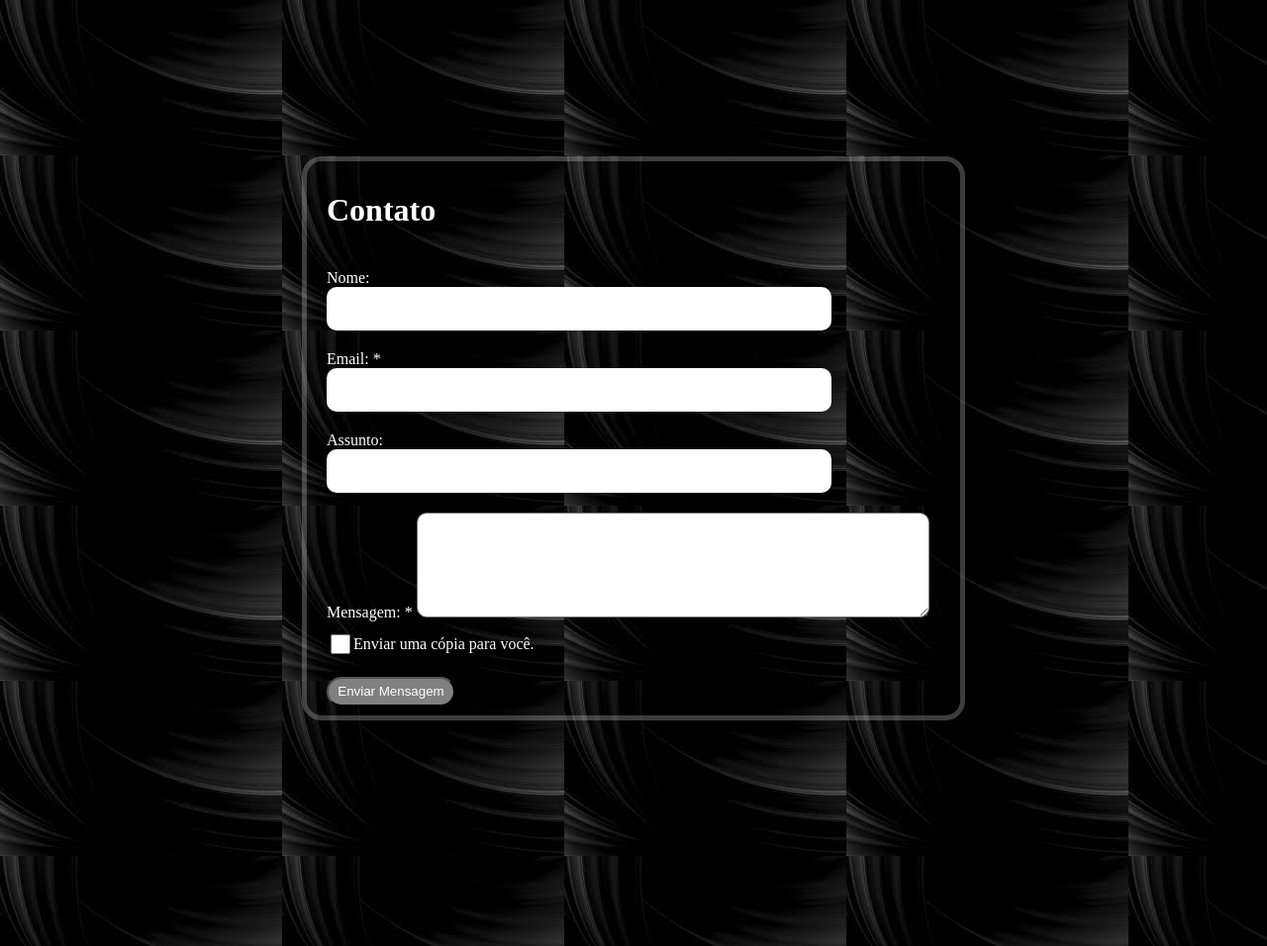
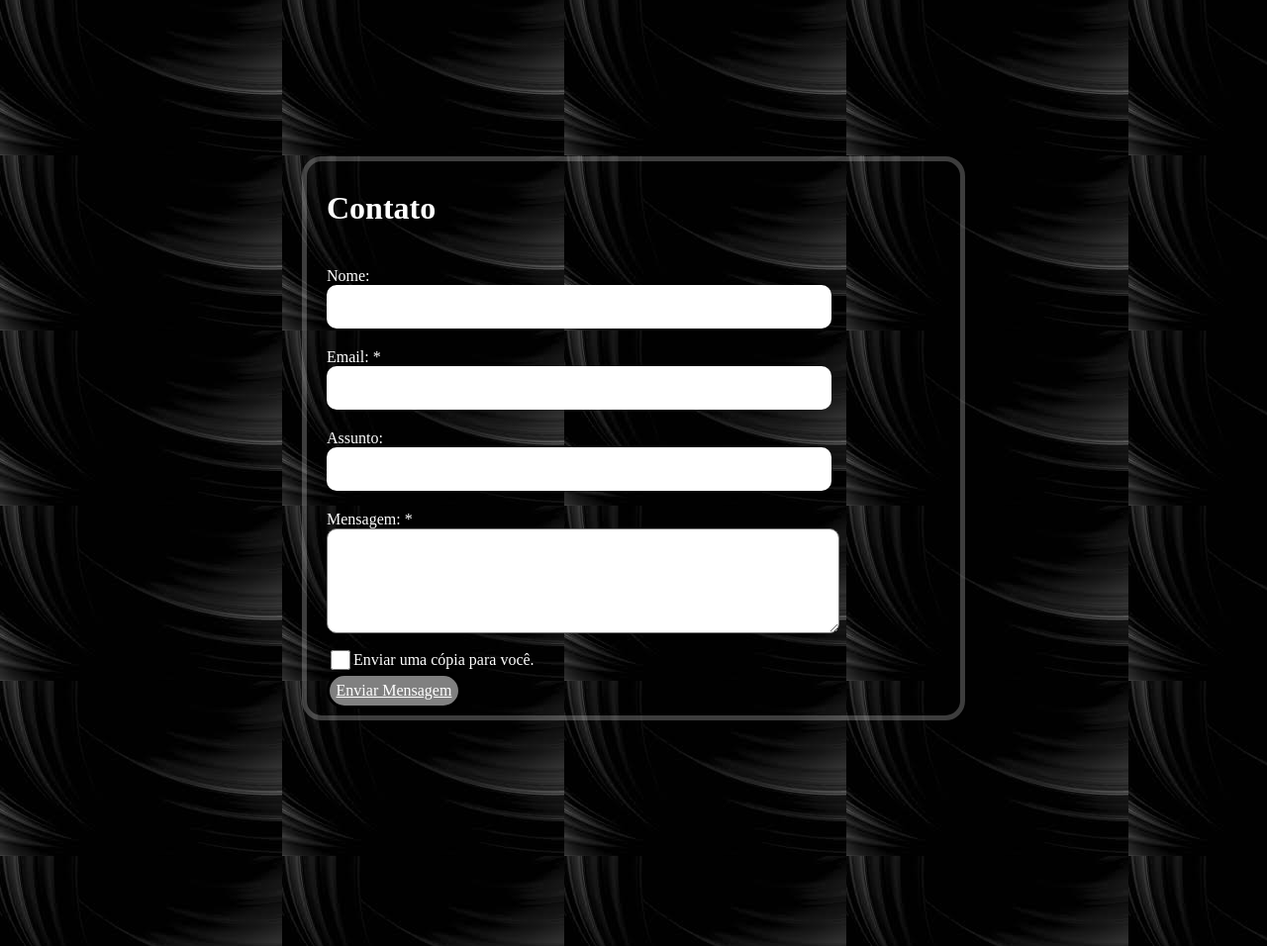
Before and after one commit to Rafael-Marcio/Projeto, a PHP site: page / in a window 1280 px wide. Shown: the part 197-1153 px from the top of the page at 99% size. Run offline with PHP 8.4, Linux system fonts and the light colour scheme.

Commit message:
Rafael-Marcio
Update site

```diff
--- a/Projeto simultanea/CSS/index.css
+++ b/Projeto simultanea/CSS/index.css
@@ -53,3 +53,6 @@ button{
     background-color: rgb(61, 21, 135);
     color: white;
 }
+a{
+    color: white;
+}
--- a/contato/CSS/index.css
+++ b/contato/CSS/index.css
@@ -56,3 +56,14 @@ input{
 .box{
     margin-top: 20px;
 }
+a{
+    width: 130px;
+    height: 30px;
+    background-color: gray;
+    display: flex;
+    justify-content: center;
+    align-items: center;
+    border: 3px solid black;
+    border-radius: 20px;
+    color: white;
+}
--- a/contato/index.html
+++ b/contato/index.html
@@ -26,14 +26,14 @@
             <input type="text" id="nome" name="nome">
         </div>
         <div class="box">
-            <label>Mensagem: *</label>
+            <label>Mensagem: *</label><br>
             <textarea id="mensagem" name="w3review" rows="4" cols="50">
             </textarea>
         </div>
         <div class="copia">
             <input type="checkbox" id="copia">Enviar uma cópia para você.</input>
         </div>
-        <button class="enviar">Enviar Mensagem</button>
+        <a href="index2.html" <button  class="enviar">Enviar Mensagem</button></a>
     </div>
 
 
```
Also changed, not shown: Projeto simultanea/index.html (+6 -6 lines), Projeto simultanea/index2.html (added, +41 -0 lines), contato/CSS/index2.css (added, +16 -0 lines), contato/index2.html (added, +14 -0 lines), Projeto simultanea/images/Arsenal.png (added).
